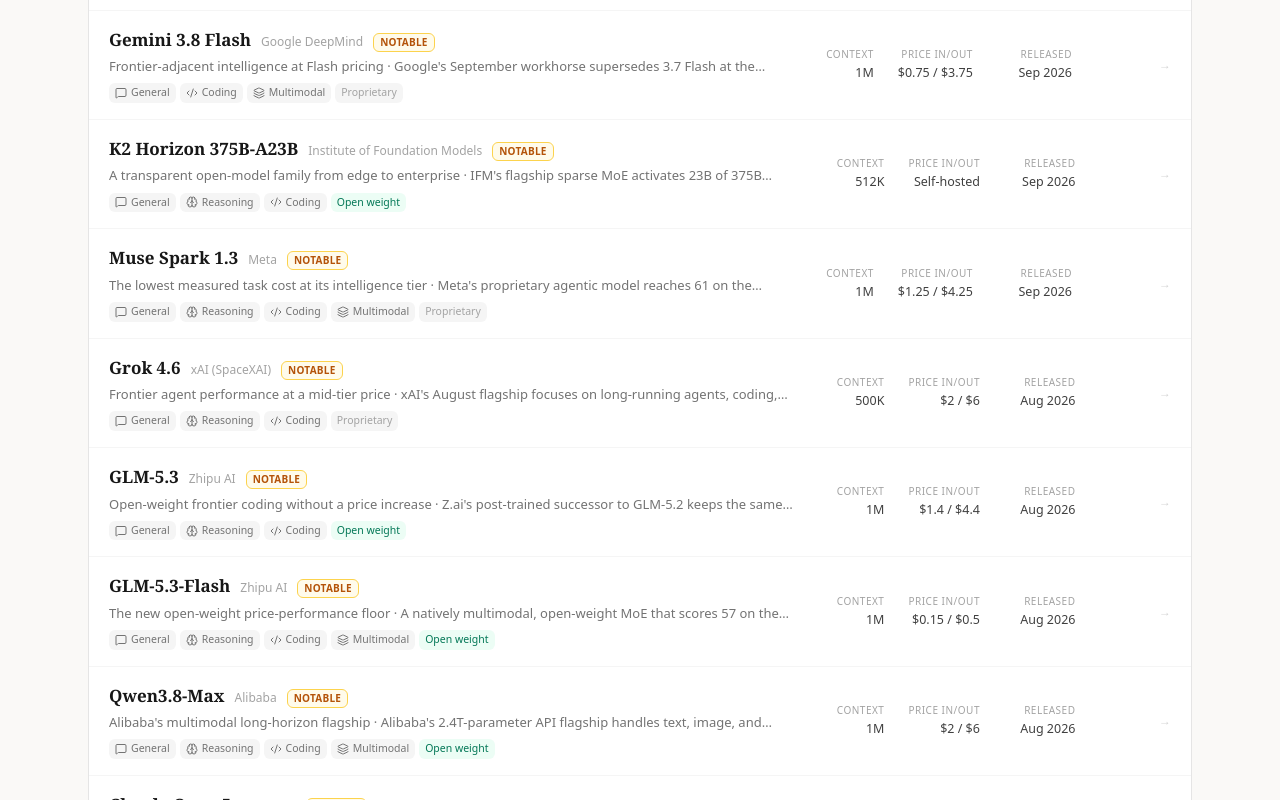
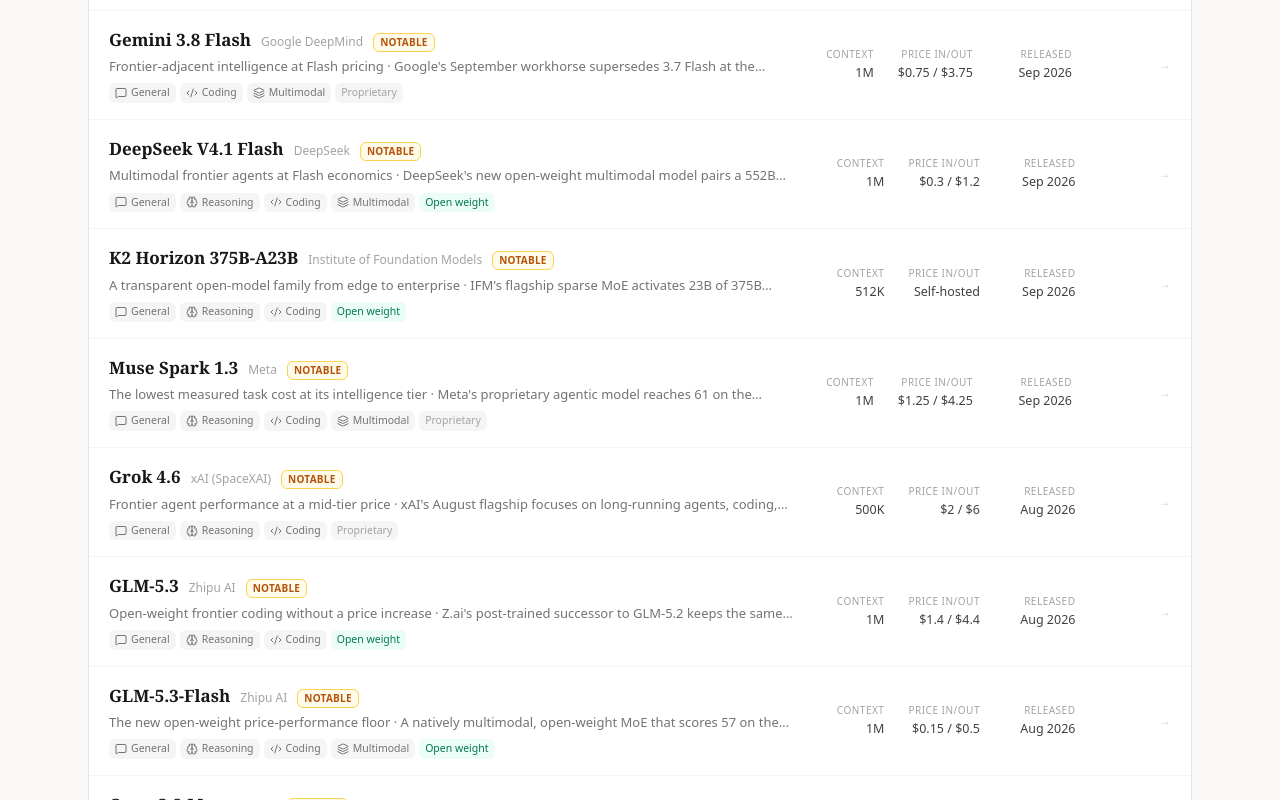
Before and after one commit to robert-awere/RobClawx-Projects, a React (Vite) app in the folder frontierai-directory/: page / in a window 1280 px wide. Shown: the part 800-1600 px from the top of the page. Built offline with nearby package versions, Linux system fonts and the light colour scheme.

Commit message:
feat(frontierai): add DeepSeek V4.1 Flash

```diff
--- a/frontierai-directory/src/data/models.ts
+++ b/frontierai-directory/src/data/models.ts
@@ -33,7 +33,7 @@
   audio: 'Audio & Speech',
 };
 
-export const LAST_UPDATED = '2026-09-08';
+export const LAST_UPDATED = '2026-09-11';
 
 export const MODELS: AIModel[] = [
   // ── Anthropic ───────────────────────────────────────────
@@ -325,6 +325,28 @@
 
   // ── DeepSeek ────────────────────────────────────────────
   {
+    id: 'deepseek-v4-1-flash',
+    name: 'DeepSeek V4.1 Flash',
+    provider: 'DeepSeek',
+    providerColor: '#3d55e0',
+    category: ['language', 'reasoning', 'coding', 'multimodal'],
+    openWeight: true,
+    released: '2026-09',
+    context: 1048576,
+    contextLabel: '1M',
+    pricing: { input: 0.3, output: 1.2 },
+    params: '552B MoE / 8B prefill, 16B decode',
+    license: 'MIT',
+    tagline: 'Multimodal frontier agents at Flash economics',
+    description:
+      'DeepSeek\'s new open-weight multimodal model pairs a 552B MoE backbone with 1M context, up to 384K output, and continuously adjustable reasoning effort. Peak API pricing is $0.30/$1.20, with off-peak rates halved. DeepSeek reports strong agentic results and plans to route V4 Pro traffic to this cheaper model from September 14; independent Arena evidence is promising but preliminary.',
+    strengths: ['MIT-licensed weights', '1M context and 384K max output', 'Native image and text input', 'Low $0.30/$1.20 peak price'],
+    weaknesses: ['552B weights require substantial infrastructure', 'No Jinja-format chat template', 'Independent benchmark evidence remains preliminary', 'Variable time-of-day API pricing'],
+    bestFor: ['Cost-sensitive coding agents', 'Multimodal document workflows', 'Long-context self-hosting', 'High-volume tool use'],
+    website: 'https://huggingface.co/deepseek-ai/DeepSeek-V4.1-Flash',
+    hot: true,
+  },
+  {
     id: 'deepseek-v4-pro',
     name: 'DeepSeek V4 Pro',
     provider: 'DeepSeek',
@@ -338,9 +360,9 @@
     license: 'MIT',
     tagline: 'Open frontier inference with time-of-day pricing',
     description:
-      'The August GA checkpoint adds selectable reasoning effort, Responses API support, 1M context, and up to 384K output. DeepSeek now uses weekday peak pricing: $1.32/$3.96 per million uncached input/output tokens, with all other hours half-price. The displayed rate is the conservative peak rate; cache hits are substantially cheaper.',
+      'The August GA checkpoint adds selectable reasoning effort, Responses API support, 1M context, and up to 384K output. Peak pricing is $1.32/$3.96, with all other hours half-price. DeepSeek says V4.1 Flash now surpasses it and will serve V4 Pro requests at the lower Flash rate from September 14 while V4.1 Pro is pending.',
     strengths: ['1M context and 384K max output', 'Open weights under MIT', 'Half-price off peak', 'Flexible reasoning effort'],
-    weaknesses: ['Variable time-of-day billing', 'Agentic scores trail the top tier', 'Text-only Pro model', 'Data-governance concerns for some enterprises'],
+    weaknesses: ['Scheduled to be routed to V4.1 Flash', 'Variable time-of-day billing', 'Text-only Pro model', 'Data-governance concerns for some enterprises'],
     bestFor: ['High-volume frontier-ish inference', 'Self-hosting', 'Cost-sensitive coding at scale'],
     benchmark: { label: 'SWE-bench Verified', score: '80.6%' },
     website: 'https://www.deepseek.com',
@@ -384,9 +406,9 @@
     license: 'MIT',
     tagline: 'The new open-weight price-performance floor',
     description:
-      'A natively multimodal, open-weight MoE that scores 57 on the independent Artificial Analysis Intelligence Index at a list price of $0.15/$0.50. Z.ai is temporarily discounting that rate by 50%. Its sparse-plus-linear attention architecture targets inexpensive long-context serving; real deployment throughput still depends on inference hardware and framework support.',
+      'A natively multimodal, open-weight MoE that scores 57 on the independent Artificial Analysis Intelligence Index at $0.15/$0.50. Its sparse-plus-linear attention architecture targets inexpensive long-context serving; real deployment throughput still depends on inference hardware and framework support.',
     strengths: ['AA Intelligence Index 57', '$0.15/$0.50 list price', 'MIT weights', '1M multimodal context'],
-    weaknesses: ['New serving architecture', 'Large 320B total footprint', 'Launch evidence remains limited', 'Discounted API price is temporary'],
+    weaknesses: ['New serving architecture', 'Large 320B total footprint', 'Launch evidence remains limited'],
     bestFor: ['Budget coding agents', 'High-volume multimodal inference', 'Self-hosted production', 'Long-document workflows'],
     benchmark: { label: 'AA Intelligence Index', score: '57' },
     website: 'https://z.ai/blog/glm-5.3-flash',
```
Also changed, not shown: 2 other files (tests, documents, lock files or other folders).
